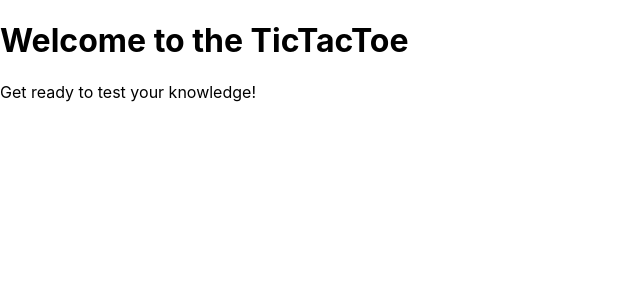
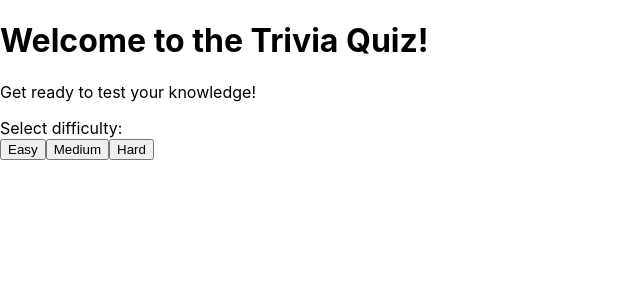
Before and after one commit to josipnovak/Goalify, a React (Create React App) app in the folder proba/: page /tictactoe in a window 1280 px wide. Shown: the top 300 px of the page, without its empty margins (0-640 px from the left). Built offline with nearby package versions, Linux system fonts and the light colour scheme.

Commit message:
Created display of fetched TicTacToe

```diff
--- a/proba/src/pages/TicTacToe.js
+++ b/proba/src/pages/TicTacToe.js
@@ -1,10 +1,58 @@
+import React, { useEffect, useState } from 'react';
+
 function TicTacToe(){
-    return (
-        <div>
-        <h1>Welcome to the TicTacToe</h1>
-        <p>Get ready to test your knowledge!</p>
-        </div>
-    );
+   const [difficulty, setDifficulty] = useState('');
+   const [grid, setGrid] = useState(null);
+
+       async function fetchGrid(difficulty) {
+           fetch('http://localhost:8080/generate/tictactoe/' + difficulty)
+               .then(response => response.json())
+               .then(data => {
+                   setGrid(data);
+                   console.log('Grid fetched:', data);
+               })
+               .catch(error => console.error('Error fetching Tic Tac Toe grid:', error));
+       }
+
+
+       return (
+           <div>
+               <h1>Welcome to the Trivia Quiz!</h1>
+               <p>Get ready to test your knowledge!</p>
+               <div onClick={(e) => {
+                   setDifficulty(e.target.value);
+                   fetchGrid(e.target.value);
+                }} style={{ display: difficulty ? 'none' : 'block' }}>
+                   <div>Select difficulty:</div>
+                   <button value="easy">Easy</button>
+                   <button value="medium">Medium</button>
+                   <button value="hard">Hard</button>
+               </div>
+               <div>{difficulty}</div>
+               {grid && (
+                <table border="1" cellPadding="8" style={{ marginTop: 20, borderCollapse: 'collapse' }}>
+                    <tbody>
+                        <tr>
+                        <td></td>
+                        {grid.teams.map(team => (
+                            <td key={team.id}>
+                            <img src={team.logo_url} alt={team.name} width={32} height={32} title={team.name} /><br />
+                            </td>
+                        ))}
+                        </tr>
+                        {grid.nationalities.map(nation => (
+                        <tr key={nation}>
+                            <td>{nation}</td>
+                            {grid.teams.map(team => (
+                            <td key={team.id + nation}></td>
+                            ))}
+                        </tr>
+                        ))}
+                    </tbody>
+                    </table>
+                )}
+           </div>
+       );
 }
 
 export default TicTacToe;
```
